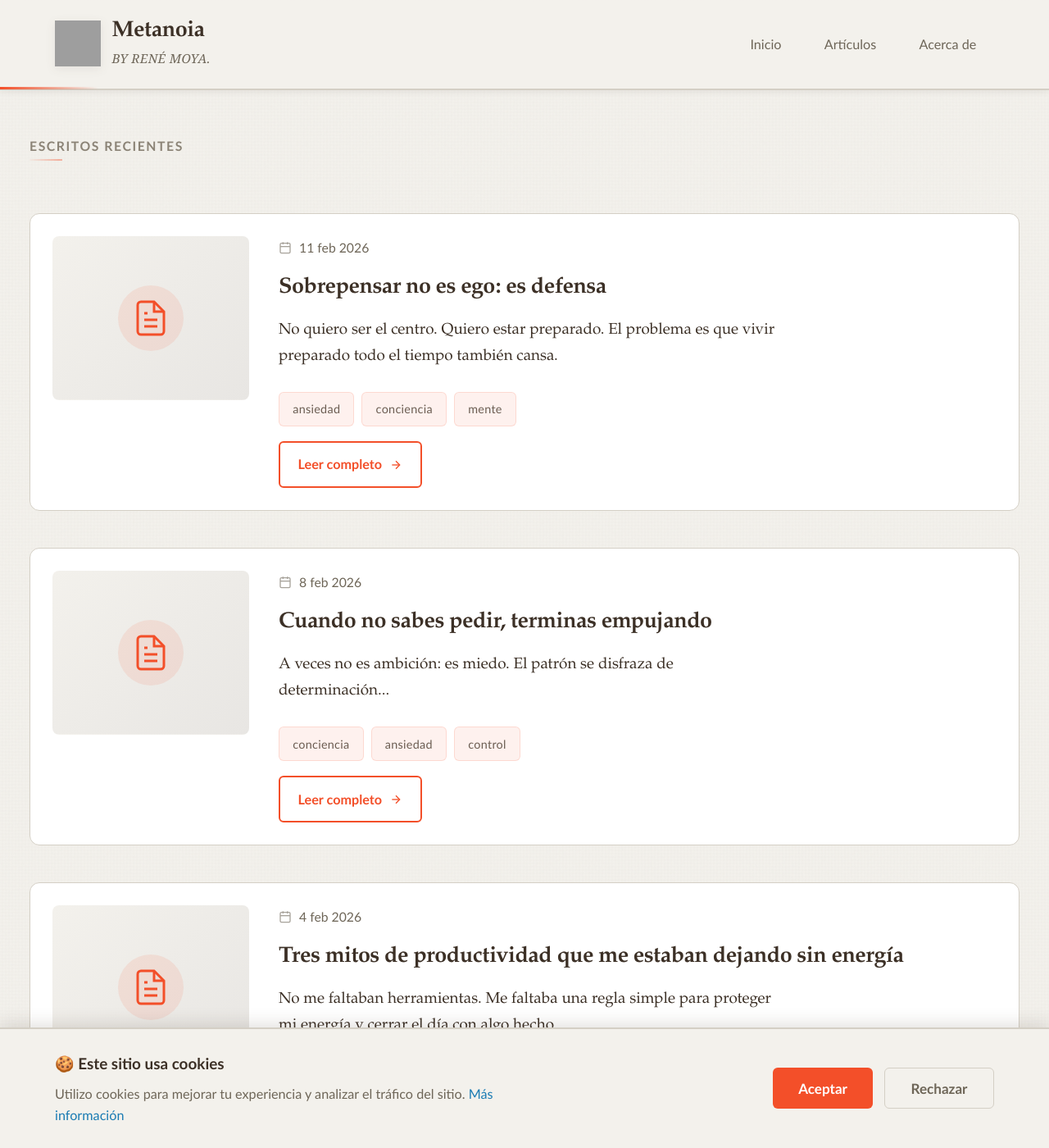
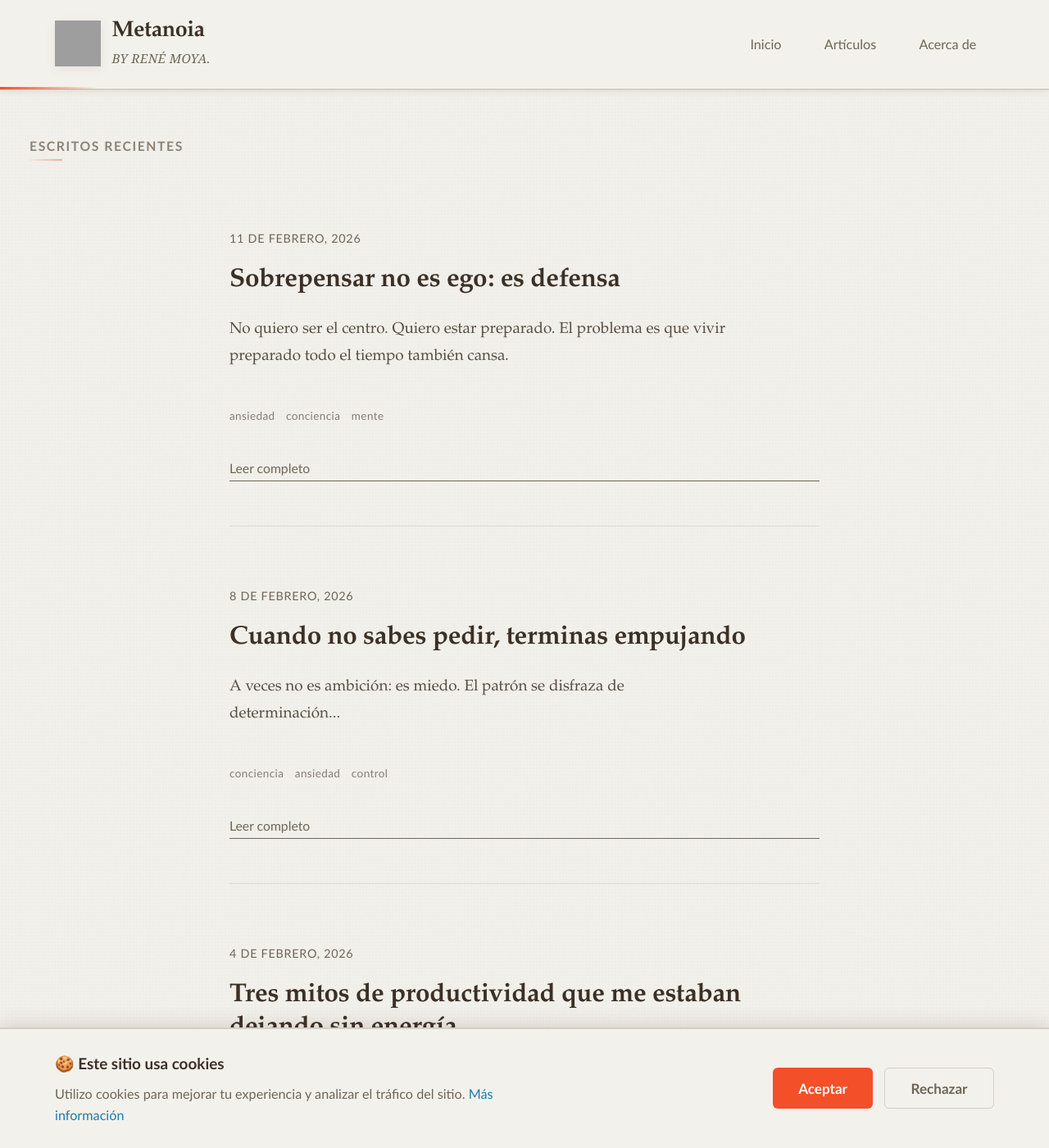
Before and after one commit to renedev0284-creator/renedev0284-creator.github.io, a Jekyll site: the page built from index.html, in a window 1280 px wide and 1400 px high, scrolled down 793 px. Shown: the whole window at 82% size. Built offline with Jekyll 4.4.1, drawn with Linux system fonts in a browser that asks for light colours; some of the changed text lies outside the part shown; grey boxes are pictures that could not be loaded.

Commit message:
Index modificado menos hipster

```diff
--- a/index.html
+++ b/index.html
@@ -80,72 +80,49 @@ title: Inicio
     <h2 class="section-title">Escritos Recientes</h2>
 
     {% if site.posts.size > 0 %}
-      <div class="post-list-enhanced">
+      <div class="post-list-minimal">
         {% for post in site.posts limit:10 %}
-          <article class="post-card" style="--index: {{ forloop.index }};">
-            <!-- Imagen destacada -->
+          <article class="post-item" style="--index: {{ forloop.index }};">
+
+            <!-- Imagen sutil (opcional) -->
             {% if post.image %}
-              <a href="{{ post.url | relative_url }}" class="post-thumbnail">
+              <a href="{{ post.url | relative_url }}" class="post-image-link">
+                <div class="post-image">
                   <img src="{{ post.image | relative_url }}" alt="{{ post.title }}" loading="lazy">
-              </a>
-            {% else %}
-              <a href="{{ post.url | relative_url }}" class="post-thumbnail post-thumbnail-default">
-                <div class="default-image">
-                  <svg width="48" height="48" viewBox="0 0 24 24" fill="none" stroke="currentColor" stroke-width="1.5">
-                    <path d="M14 2H6a2 2 0 0 0-2 2v16a2 2 0 0 0 2 2h12a2 2 0 0 0 2-2V8z"></path>
-                    <polyline points="14 2 14 8 20 8"></polyline>
-                    <line x1="16" y1="13" x2="8" y2="13"></line>
-                    <line x1="16" y1="17" x2="8" y2="17"></line>
-                    <polyline points="10 9 9 9 8 9"></polyline>
-                  </svg>
                 </div>
               </a>
             {% endif %}
 
-            <div class="post-card-content">
-              <!-- Fecha mejorada con ícono -->
-              <div class="post-meta-date">
-                <svg width="16" height="16" viewBox="0 0 24 24" fill="none" stroke="currentColor" stroke-width="2">
-                  <rect x="3" y="4" width="18" height="18" rx="2" ry="2"></rect>
-                  <line x1="16" y1="2" x2="16" y2="6"></line>
-                  <line x1="8" y1="2" x2="8" y2="6"></line>
-                  <line x1="3" y1="10" x2="21" y2="10"></line>
-                </svg>
-                <time datetime="{{ post.date | date_to_xmlschema }}">
+            <div class="post-body">
+              <!-- Fecha minimalista -->
+              <time class="post-date-minimal" datetime="{{ post.date | date_to_xmlschema }}">
                 {% assign day = post.date | date: "%-d" %}
                 {% assign month = post.date | date: "%-m" %}
                 {% assign year = post.date | date: "%Y" %}
-                  {% assign months = "ene,feb,mar,abr,may,jun,jul,ago,sep,oct,nov,dic" | split: "," %}
+                {% assign months = "enero,febrero,marzo,abril,mayo,junio,julio,agosto,septiembre,octubre,noviembre,diciembre" | split: "," %}
                 {% assign month_index = month | minus: 1 %}
-                  {{ day }} {{ months[month_index] }} {{ year }}
+                {{ day }} de {{ months[month_index] }}, {{ year }}
               </time>
-              </div>
 
               <!-- Título -->
-              <h3 class="post-card-title">
+              <h3 class="post-title-minimal">
                 <a href="{{ post.url | relative_url }}">{{ post.title }}</a>
               </h3>
 
-              <!-- Excerpt con Palatino -->
-              <p class="post-card-excerpt">{{ post.excerpt | strip_html | truncate: 160 }}</p>
+              <!-- Excerpt limpio -->
+              <p class="post-excerpt-minimal">{{ post.excerpt | strip_html | truncate: 180 }}</p>
 
-              <!-- Tags mejorados -->
+              <!-- Tags simples -->
               {% if post.tags %}
-                <div class="post-card-tags">
+                <div class="post-tags-minimal">
                   {% for tag in post.tags limit:3 %}
-                    <a href="{{ site.baseurl }}/tag/{{ tag | slugify }}/" class="tag-elegant">{{ tag }}</a>
+                    <a href="{{ site.baseurl }}/tag/{{ tag | slugify }}/" class="tag-minimal">{{ tag }}</a>
                   {% endfor %}
                 </div>
               {% endif %}
 
-              <!-- Botón leer más -->
-              <a href="{{ post.url | relative_url }}" class="read-more-elegant">
-                Leer completo
-                <svg width="16" height="16" viewBox="0 0 24 24" fill="none" stroke="currentColor" stroke-width="2">
-                  <line x1="5" y1="12" x2="19" y2="12"></line>
-                  <polyline points="12 5 19 12 12 19"></polyline>
-                </svg>
-              </a>
+              <!-- Enlace sutil -->
+              <a href="{{ post.url | relative_url }}" class="read-link-minimal">Leer completo</a>
             </div>
           </article>
         {% endfor %}
@@ -158,33 +135,31 @@ title: Inicio
 
 <style>
 /* ========================================
-   POST CARDS MEJORADOS
+   POST LIST MINIMALISTA Y ARTÍSTICO
    ======================================== */
 
-.post-list-enhanced {
-  display: grid;
-  gap: 2.5rem;
-  margin-top: 2rem;
+.post-list-minimal {
+  max-width: 720px;
+  margin: 3rem auto 0;
 }
 
-.post-card {
-  display: grid;
-  grid-template-columns: 240px 1fr;
-  gap: 2rem;
-  padding: 1.5rem;
-  background: white;
-  border: 1px solid var(--color-border);
-  border-radius: 12px;
-  transition: all 0.4s cubic-bezier(0.4, 0, 0.2, 1);
+.post-item {
+  margin-bottom: 4rem;
+  padding-bottom: 3rem;
+  border-bottom: 1px solid rgba(60, 48, 38, 0.1);
   opacity: 0;
-  animation: fadeInUp 0.6s ease forwards;
-  animation-delay: calc(var(--index) * 0.1s);
+  animation: gentleFadeIn 0.8s ease forwards;
+  animation-delay: calc(var(--index) * 0.15s);
 }
 
-@keyframes fadeInUp {
+.post-item:last-child {
+  border-bottom: none;
+}
+
+@keyframes gentleFadeIn {
   from {
     opacity: 0;
-    transform: translateY(30px);
+    transform: translateY(20px);
   }
   to {
     opacity: 1;
@@ -192,180 +167,123 @@ title: Inicio
   }
 }
 
-/* Hover impactante */
-.post-card:hover {
-  transform: translateY(-8px) scale(1.01);
-  box-shadow: 0 20px 40px rgba(60, 48, 38, 0.12);
-  border-color: var(--color-orange);
+/* Imagen sutil y opcional */
+.post-image-link {
+  display: block;
+  margin-bottom: 1.5rem;
 }
 
-/* Imagen destacada */
-.post-thumbnail {
-  position: relative;
-  display: block;
+.post-image {
   width: 100%;
-  height: 200px;
-  border-radius: 8px;
+  max-width: 100%;
+  height: 280px;
   overflow: hidden;
-  background: linear-gradient(135deg, #f3f1ec 0%, #e8e6e3 100%);
+  border-radius: 4px;
 }
 
-.post-thumbnail img {
+.post-image img {
   width: 100%;
   height: 100%;
   object-fit: cover;
-  transition: transform 0.4s ease;
+  filter: grayscale(20%) contrast(0.95);
+  transition: all 0.6s ease;
 }
 
-.post-card:hover .post-thumbnail img {
-  transform: scale(1.1);
+.post-item:hover .post-image img {
+  filter: grayscale(0%) contrast(1);
+  transform: scale(1.02);
 }
 
-/* Imagen por defecto */
-.post-thumbnail-default {
+/* Contenido del post */
+.post-body {
   display: flex;
-  align-items: center;
-  justify-content: center;
+  flex-direction: column;
+  gap: 0.75rem;
 }
 
-.default-image {
-  display: flex;
-  align-items: center;
-  justify-content: center;
-  width: 80px;
-  height: 80px;
-  background: rgba(243, 79, 41, 0.1);
-  border-radius: 50%;
-  color: var(--color-orange);
-  transition: all 0.3s ease;
+/* Fecha minimalista */
+.post-date-minimal {
+  display: block;
+  font-family: var(--font-sans);
+  font-size: 0.8rem;
+  font-weight: 400;
+  color: var(--color-text-muted);
+  text-transform: uppercase;
+  letter-spacing: 0.05em;
+  margin-bottom: 0.25rem;
 }
 
-.post-card:hover .default-image {
-  transform: rotate(10deg) scale(1.1);
-  background: rgba(243, 79, 41, 0.15);
+/* Título limpio */
+.post-title-minimal {
+  margin: 0;
+  font-family: var(--font-display);
+  font-size: 1.75rem;
+  font-weight: 600;
+  line-height: 1.3;
+  letter-spacing: -0.01em;
 }
 
-/* Contenido del card */
-.post-card-content {
-  display: flex;
-  flex-direction: column;
-  gap: 1rem;
-}
-
-/* Fecha con ícono */
-.post-meta-date {
-  display: flex;
-  align-items: center;
-  gap: 0.5rem;
-  font-family: var(--font-sans);
-  font-size: 0.875rem;
-  color: var(--color-text-muted);
-}
-
-.post-meta-date svg {
-  flex-shrink: 0;
-  opacity: 0.6;
-}
-
-.post-meta-date time {
-  font-weight: 500;
-}
-
-/* Título */
-.post-card-title {
-  margin: 0;
-  font-family: var(--font-display);
-  font-size: 1.5rem;
-  font-weight: 700;
-  line-height: 1.3;
-}
-
-.post-card-title a {
+.post-title-minimal a {
   color: var(--color-text);
   text-decoration: none;
   transition: color 0.3s ease;
-  background-image: linear-gradient(transparent calc(100% - 2px), var(--color-orange) 2px);
-  background-size: 0 100%;
-  background-repeat: no-repeat;
-  transition: background-size 0.4s ease, color 0.3s ease;
 }
 
-.post-card:hover .post-card-title a {
+.post-item:hover .post-title-minimal a {
   color: var(--color-orange);
-  background-size: 100% 100%;
 }
 
 /* Excerpt con Palatino */
-.post-card-excerpt {
-  font-family: 'Palatino Linotype', 'Book Antiqua', Palatino, 'Times New Roman', serif;
+.post-excerpt-minimal {
+  font-family: 'Palatino Linotype', 'Book Antiqua', Palatino, Georgia, serif;
   font-size: 1.05rem;
-  line-height: 1.7;
-  color: var(--color-text);
-  margin: 0;
-  font-style: normal;
+  line-height: 1.75;
+  color: rgba(60, 48, 38, 0.85);
+  margin: 0.5rem 0 1rem;
 }
 
-/* Tags elegantes */
-.post-card-tags {
+/* Tags minimalistas */
+.post-tags-minimal {
   display: flex;
   flex-wrap: wrap;
-  gap: 0.5rem;
-  margin-top: 0.5rem;
+  gap: 0.75rem;
+  margin: 0.5rem 0;
 }
 
-.tag-elegant {
-  display: inline-block;
-  padding: 0.4rem 0.9rem;
+.tag-minimal {
   font-family: var(--font-sans);
-  font-size: 0.8rem;
+  font-size: 0.75rem;
   font-weight: 500;
-  color: #6b5d52;
-  background: rgba(243, 79, 41, 0.08);
-  border: 1px solid rgba(243, 79, 41, 0.15);
-  border-radius: 6px;
+  color: rgba(60, 48, 38, 0.6);
   text-decoration: none;
+  padding: 0.25rem 0;
+  border-bottom: 1px solid transparent;
   transition: all 0.3s ease;
-  letter-spacing: 0.02em;
+  letter-spacing: 0.03em;
 }
 
-.tag-elegant:hover {
-  background: rgba(243, 79, 41, 0.12);
-  border-color: var(--color-orange);
+.tag-minimal:hover {
   color: var(--color-orange);
-  transform: translateY(-2px);
+  border-bottom-color: var(--color-orange);
 }
 
-/* Botón leer más elegante */
-.read-more-elegant {
-  display: inline-flex;
-  align-items: center;
-  gap: 0.5rem;
-  margin-top: auto;
-  padding: 0.7rem 1.2rem;
+/* Enlace de lectura sutil */
+.read-link-minimal {
+  display: inline-block;
+  margin-top: 0.5rem;
   font-family: var(--font-sans);
-  font-size: 0.9rem;
-  font-weight: 600;
-  color: var(--color-orange);
-  background: transparent;
-  border: 2px solid var(--color-orange);
-  border-radius: 6px;
+  font-size: 0.875rem;
+  font-weight: 500;
+  color: var(--color-text-muted);
   text-decoration: none;
+  border-bottom: 1px solid var(--color-text-muted);
   transition: all 0.3s ease;
-  align-self: flex-start;
+  padding-bottom: 2px;
 }
 
-.read-more-elegant svg {
-  transition: transform 0.3s ease;
-}
-
-.read-more-elegant:hover {
-  background: var(--color-orange);
-  color: white;
-  transform: translateX(4px);
-}
-
-.read-more-elegant:hover svg {
-  transform: translateX(4px);
+.read-link-minimal:hover {
+  color: var(--color-orange);
+  border-bottom-color: var(--color-orange);
 }
 
 /* ========================================
@@ -373,68 +291,49 @@ title: Inicio
    ======================================== */
 
 @media (max-width: 768px) {
-  .post-card {
-    grid-template-columns: 1fr;
-    gap: 1.5rem;
-    padding: 1.25rem;
+  .post-list-minimal {
+    margin-top: 2rem;
   }
 
-  .post-thumbnail {
-    height: 180px;
+  .post-item {
+    margin-bottom: 3rem;
+    padding-bottom: 2rem;
   }
 
-  .post-card-title {
-    font-size: 1.3rem;
+  .post-image {
+    height: 220px;
   }
 
-  .post-card-excerpt {
-    font-size: 1rem;
+  .post-title-minimal {
+    font-size: 1.5rem;
   }
 
-  .post-card:hover {
-    transform: translateY(-4px);
+  .post-excerpt-minimal {
+    font-size: 1rem;
+    line-height: 1.65;
   }
 }
 
 @media (max-width: 480px) {
-  .post-list-enhanced {
-    gap: 1.5rem;
+  .post-image {
+    height: 180px;
   }
 
-  .post-card {
-    padding: 1rem;
+  .post-title-minimal {
+    font-size: 1.35rem;
   }
 
-  .post-thumbnail {
-    height: 160px;
-  }
-
-  .post-card-title {
-    font-size: 1.2rem;
-  }
-
-  .post-card-excerpt {
+  .post-excerpt-minimal {
     font-size: 0.95rem;
   }
 }
 
-/* SEO - Schema markup hint */
-.post-card {
-  position: relative;
+/* Efecto hover muy sutil en el artículo completo */
+.post-item {
+  transition: transform 0.3s ease;
 }
 
-.post-card::before {
-  content: '';
-  position: absolute;
-  inset: 0;
-  border-radius: 12px;
-  opacity: 0;
-  background: linear-gradient(135deg, rgba(243, 79, 41, 0.05) 0%, transparent 100%);
-  transition: opacity 0.4s ease;
-  pointer-events: none;
-}
-
-.post-card:hover::before {
-  opacity: 1;
+.post-item:hover {
+  transform: translateX(4px);
 }
 </style>
```
Lines whose indentation alone changed are shown as unchanged.
